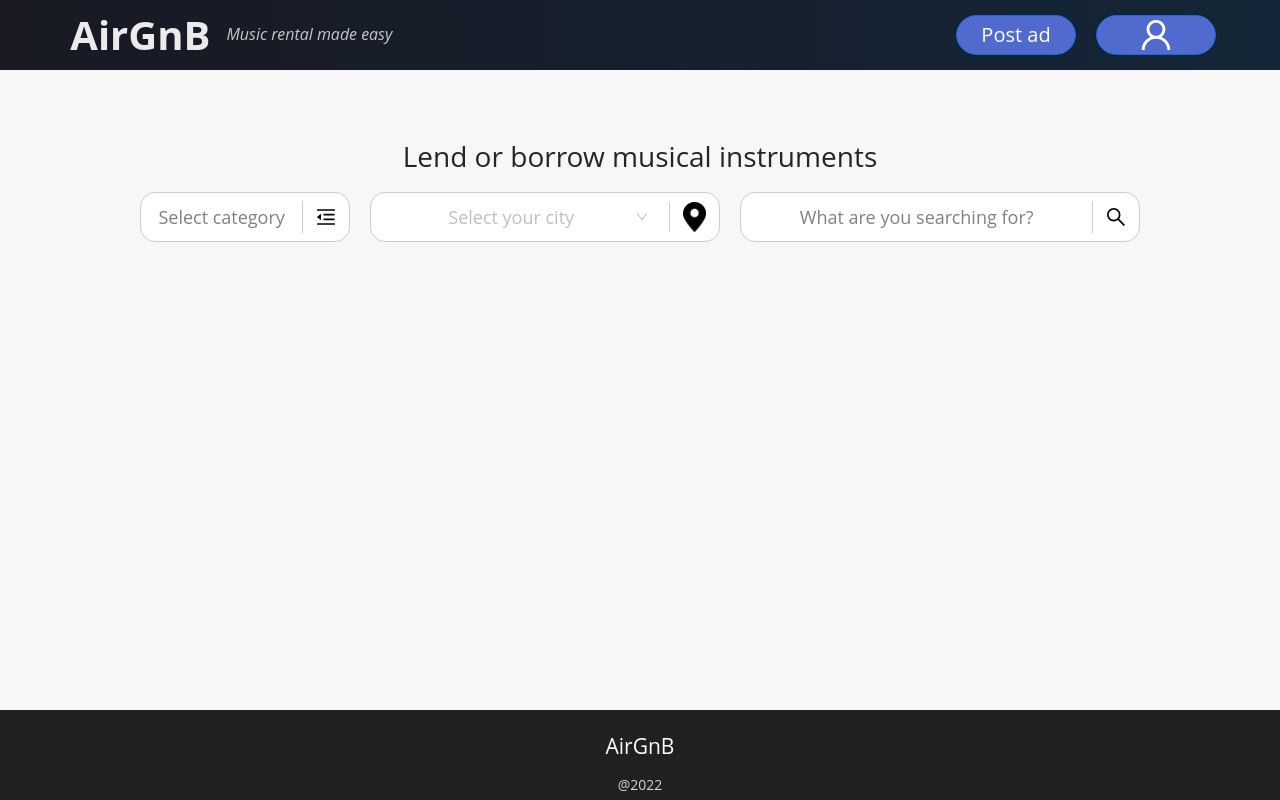
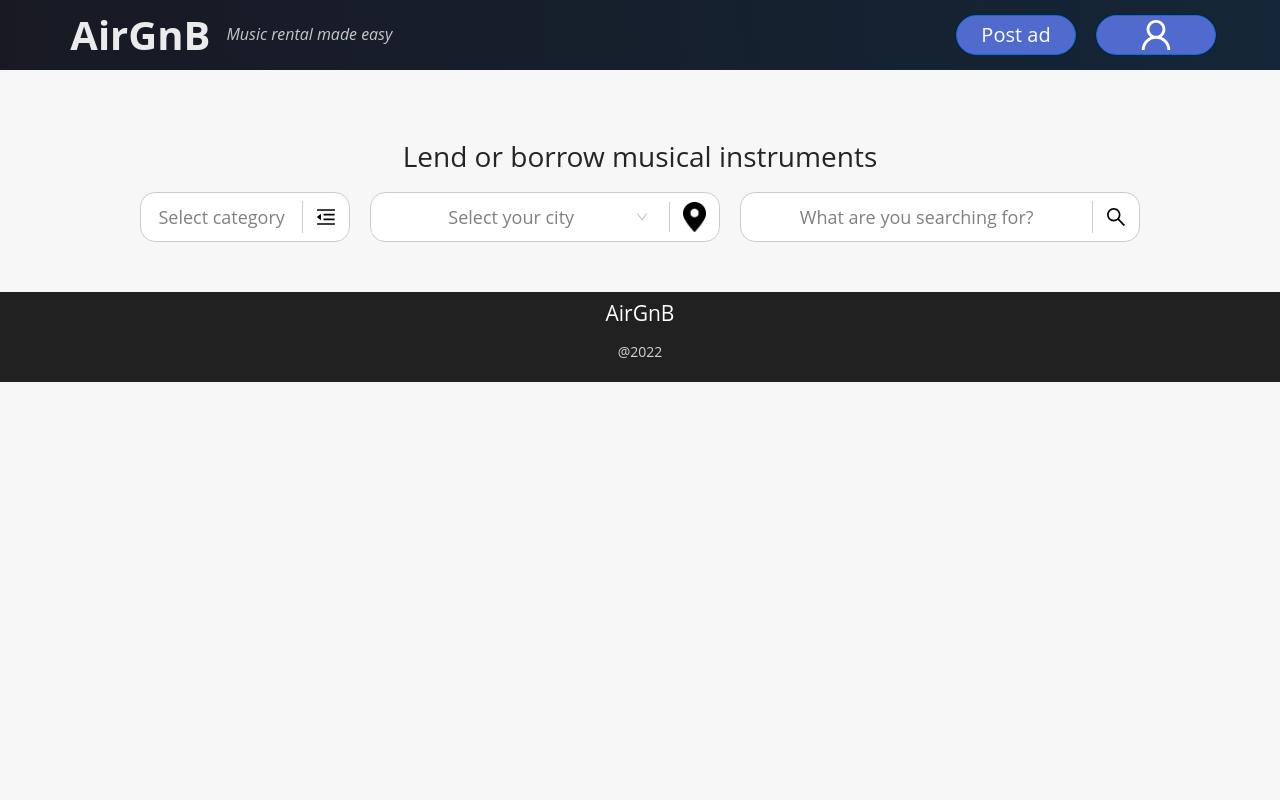
Before and after one commit to leo-dao/AirGnB, a React (Create React App) app in the folder root/client/: page / in a window 1280 px wide. Built offline with nearby package versions, Linux system fonts and the light colour scheme; no server answers.

Commit message:
Style changes

```diff
--- a/root/client/src/components/Atoms/FilterInput/index.tsx
+++ b/root/client/src/components/Atoms/FilterInput/index.tsx
@@ -15,6 +15,9 @@ const FilterContainer = styled.div.attrs((props: FilterInputProps) => props)`
     &:hover {
         border-color:  #1eb5f0;
     }
+    .ant-select-selection-placeholder {
+        color: grey;
+    }
 `;
 
 const StyledContent = styled.div`
@@ -30,6 +33,7 @@ const StyledLogo = styled.div`
     border-left: 1px solid #ccc;
     padding-left: 1vw;
     padding-right: 1vw;
+    user-select: none;
 `;
 
 export interface FilterInputProps {
--- a/root/client/src/components/Organisms/Footer/index.tsx
+++ b/root/client/src/components/Organisms/Footer/index.tsx
@@ -4,13 +4,15 @@ import styled from "styled-components";
 const StyledFooter = styled.div`
     background-color: #212121;
     text-align: center;
-    padding: 20px;
-    position: fixed;
     left: 0;
     bottom: 0;
     height: 90px;
     width: 100%;
     color: white;
+    margin-top: 50px;
+    display: flex;
+    align-items: center;
+    justify-content: center;
 
     & > * {
         color: white;
--- a/root/client/src/components/Pages/PostAd/index.tsx
+++ b/root/client/src/components/Pages/PostAd/index.tsx
@@ -11,13 +11,10 @@ const Container = styled.div`
     display: flex;
     flex-direction: row;
     justify-content: center;
+    align-items: center;
     gap: 80px;
 `
 const CardStyled = styled.div`
-    position: sticky;
-    top: 0;
-    margin-top: 200px;
-    height: 100%;
 `
 
 const PostAd = () => {
```
Also changed, not shown: 1 other file (tests, documents, lock files or other folders).
